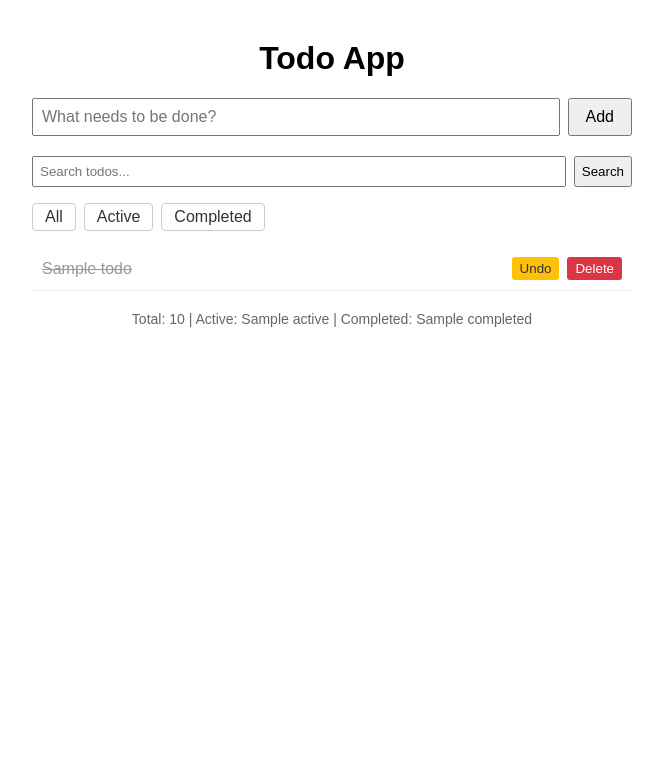
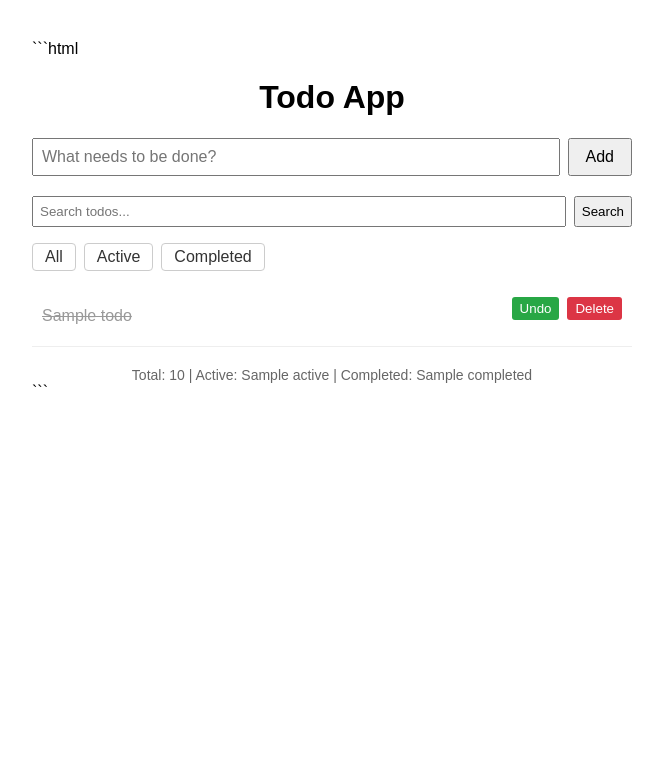
Before and after one commit to aaravshar/my-test-app, a Python web app: template src/templates/index.html in a window 1280 px wide. Shown: the top 759 px of the page, without its empty margins (308-971 px from the left). Run offline with Jinja, Linux system fonts and the light colour scheme; the template is opened without the code that fills it: most values are stand-ins (such as "Sample title", 1, 10 or a date in 2020).

Commit message:
Address review feedback

````diff
--- a/src/templates/index.html
+++ b/src/templates/index.html
@@ -1,3 +1,4 @@
+```html
 <!DOCTYPE html>
 <html lang="en">
 <head>
@@ -22,7 +23,7 @@
         .todo-item form { display: inline; }
        .todo-item button { cursor: pointer; padding: 4px 8px; }
        .btn-toggle { background: #28a745; color: white; border: none; border-radius: 3px; }
-        .todo-item.done .btn-toggle { background: #ffc107; color: #333; }
+       .todo-item.done.btn-toggle { background: #ffc107; color: #333; }
         .btn-delete { background: #dc3545; color: white; border: none; border-radius: 3px; }
        .stats { text-align: center; color: #666; margin-top: 20px; font-size: 14px; }
        .empty { text-align: center; color: #999; padding: 20px; }
@@ -72,3 +73,4 @@
     </div>
 </body>
 </html>
+```
````
Lines whose indentation alone changed are shown as unchanged.
